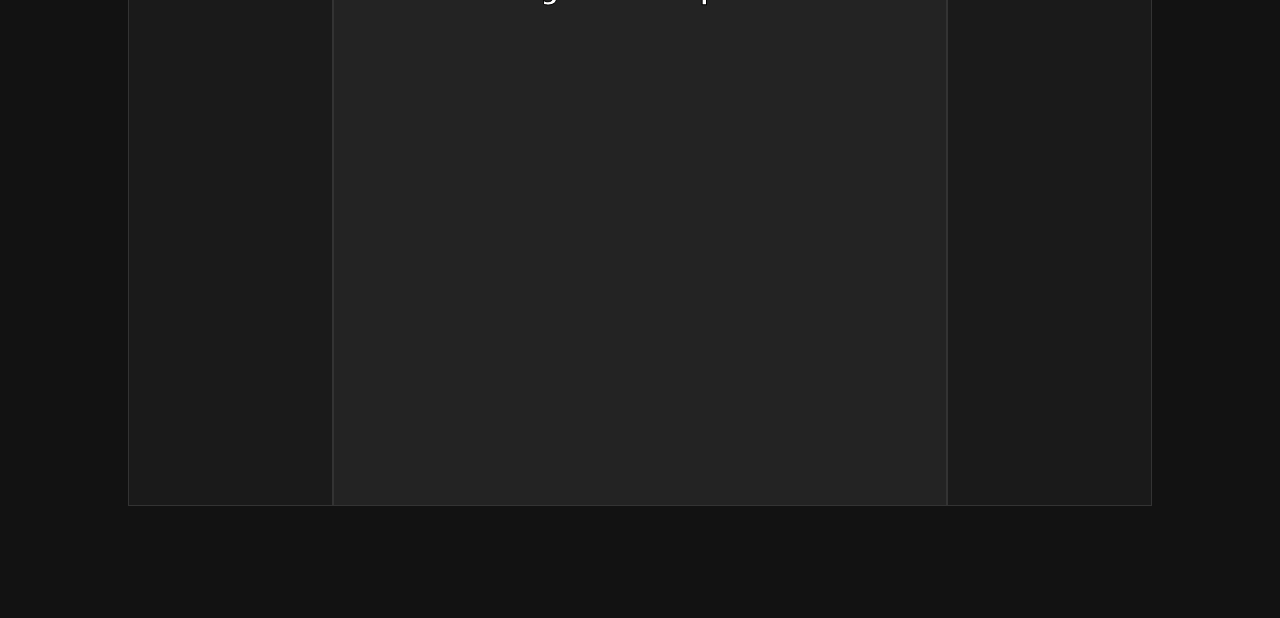
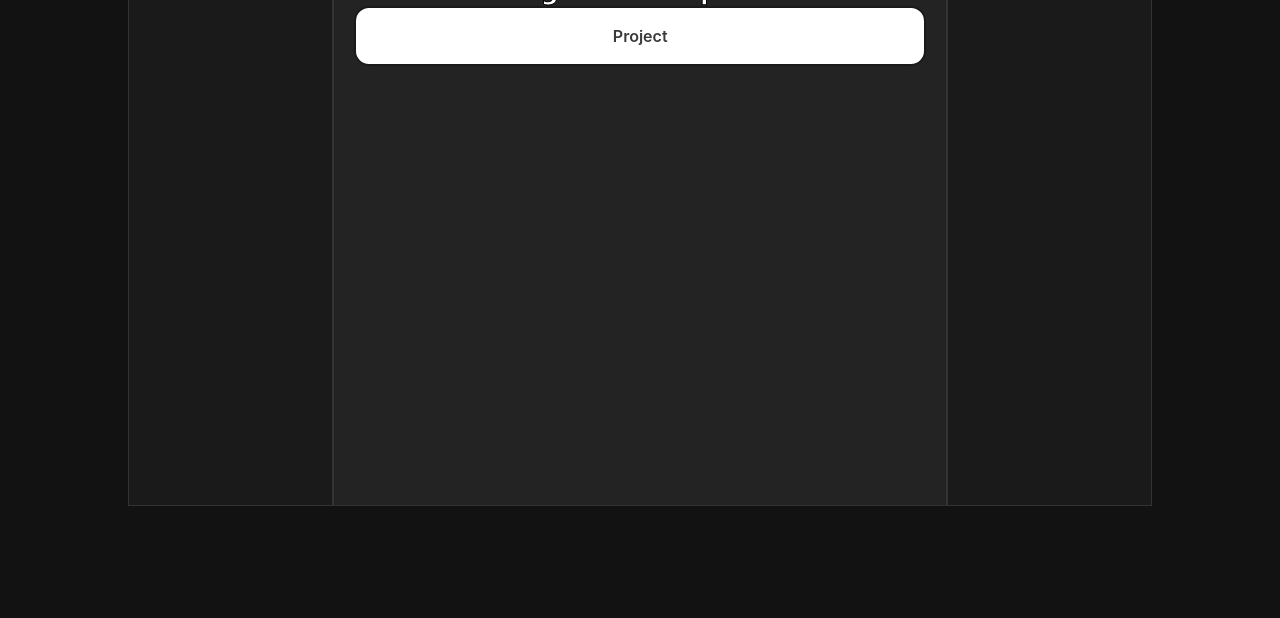
Before and after one commit to Ryan-B634/ManagementApp, a plain HTML site: page Web/Page1.html in a window 1280 px wide. Shown: the part 182-800 px from the top of the page. Drawn offline with Linux system fonts and the light colour scheme.

Commit message:
Brief changes of the site
This is in preparation for recreating the tkinter application on the web, more work will be done over the weekend. [28/02/25]

```diff
--- a/Web/Page1.html
+++ b/Web/Page1.html
@@ -26,6 +26,7 @@
         <div class="main-content">
             <h1>Page 1</h1>
             <h2>-- Page 1 Description --</h2>
+            <button class="project1" role="button">Project</button>
         </div>
 
         <div class="sidebar"> <!--Right-->
--- a/Web/styles.css
+++ b/Web/styles.css
@@ -121,7 +121,7 @@ body {
 .container {
     display: flex;
     width: 80%;
-    max-width: 1200px;
+    max-width: 1600px;
     margin-top: 20px;
 }
 @media (max-width: 1024px) {
@@ -136,6 +136,50 @@ body {
         min-height: auto;
         margin-top: 10px;
     }
+}
+
+.project1 {
+  appearance: none;
+  background-color: #ffffff;
+  border: 2px solid #1A1A1A;
+  border-radius: 15px;
+  box-sizing: border-box;
+  color: #3B3B3B;
+  cursor: pointer;
+  display: inline-block;
+  font-family: Roobert,-apple-system,BlinkMacSystemFont,"Segoe UI",Helvetica,Arial,sans-serif,"Apple Color Emoji","Segoe UI Emoji","Segoe UI Symbol";
+  font-size: 16px;
+  font-weight: 600;
+  line-height: normal;
+  margin: 0;
+  min-height: 60px;
+  min-width: 0;
+  outline: none;
+  padding: 16px 24px;
+  text-align: center;
+  text-decoration: none;
+  transition: all 300ms cubic-bezier(.23, 1, 0.32, 1);
+  user-select: none;
+  -webkit-user-select: none;
+  touch-action: manipulation;
+  width: 100%;
+  will-change: transform;
+}
+
+.project1:disabled {
+  pointer-events: none;
+}
+
+.project1:hover {
+  color: #fff;
+  background-color: #1A1A1A;
+  box-shadow: rgba(0, 0, 0, 0.25) 0 8px 15px;
+  transform: translateY(-2px);
+}
+
+.project1:active {
+  box-shadow: none;
+  transform: translateY(0);
 }
 
 @media (max-width: 768px) {
```
